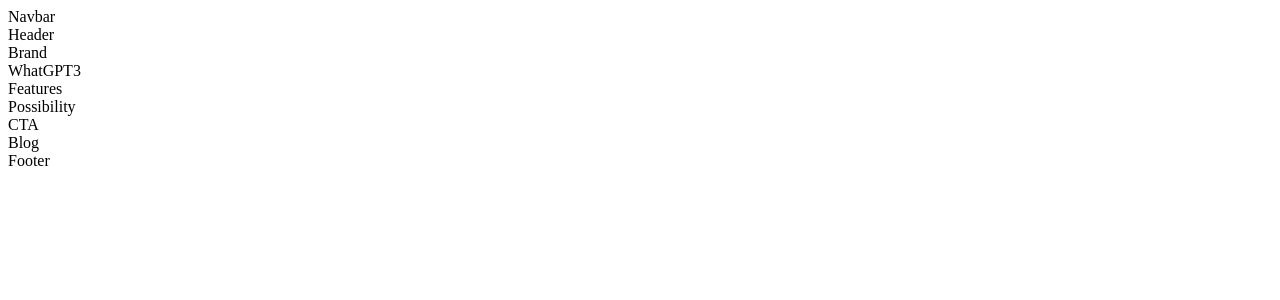
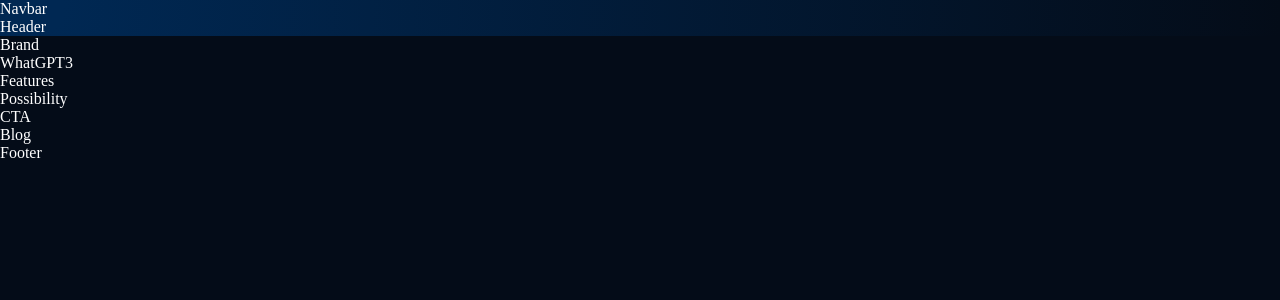
Before and after one commit to ander0308/website-react, a React (Create React App) app: page / in a window 1280 px wide. Shown: the top 300 px of the page. Built offline with nearby package versions, Linux system fonts and the light colour scheme.

Commit message:
App.css initial

```diff
--- /dev/null
+++ b/src/App.css
@@ -0,0 +1,115 @@
+* {
+  box-sizing: border-box;
+  padding: 0;
+  margin: 0;
+  scroll-behavior: smooth;
+  color: #fff;
+}
+
+body {
+  background: var(--color-bg);
+}
+
+a {
+  color: unset;
+  text-decoration: none;
+}
+
+.gradient__bg {
+  /* ff 3.6+ */
+  background: -moz-radial-gradient(
+    circle at 3% 25%,
+    rgba(0, 40, 83, 1) 2%,
+    rgba(4, 12, 24, 1) 100%
+  );
+
+  /* safari 5.1+,chrome 10+ */
+  background: -webkit-radial-gradient(
+    circle at 3% 25%,
+    rgba(0, 40, 83, 1) 2%,
+    rgba(4, 12, 24, 1) 100%
+  );
+
+  /* opera 11.10+ */
+  background: -o-radial-gradient(
+    circle at 3% 25%,
+    rgba(0, 40, 83, 1) 2%,
+    rgba(4, 12, 24, 1) 100%
+  );
+
+  /* ie 10+ */
+  background: -ms-radial-gradient(
+    circle at 3% 25%,
+    rgba(0, 40, 83, 1) 2%,
+    rgba(4, 12, 24, 1) 100%
+  );
+
+  /* global 92%+ browsers support */
+  background: radial-gradient(
+    circle at 3% 25%,
+    rgba(0, 40, 83, 1) 2%,
+    rgba(4, 12, 24, 1) 100%
+  );
+}
+
+.gradient__text {
+  background: var(--gradient-text);
+  background-clip: text;
+  -webkit-background-clip: text;
+  -webkit-text-fill-color: transparent;
+}
+
+.section__padding {
+  padding: 4rem 6rem;
+}
+
+.section__margin {
+  padding: 4rem 6rem;
+}
+
+.scale-up-center {
+  -webkit-animation: scale-up-center 0.4s cubic-bezier(0.39, 0.575, 0.565, 1)
+    both;
+  animation: scale-up-center 0.4s cubic-bezier(0.39, 0.575, 0.565, 1) both;
+}
+
+@-webkit-keyframes scale-up-center {
+  0% {
+    -webkit-transform: scale(0.5);
+    transform: scale(0.5);
+  }
+  100% {
+    -webkit-transform: scale(1);
+    transform: scale(1);
+  }
+}
+@keyframes scale-up-center {
+  0% {
+    -webkit-transform: scale(0.5);
+    transform: scale(0.5);
+  }
+  100% {
+    -webkit-transform: scale(1);
+    transform: scale(1);
+  }
+}
+
+@media screen and (max-width: 700px) {
+  .section__padding {
+    padding: 4rem;
+  }
+
+  .section__margin {
+    margin: 4rem;
+  }
+}
+
+@media screen and (max-width: 550px) {
+  .section__padding {
+    padding: 4rem 2rem;
+  }
+
+  .section__margin {
+    margin: 4rem 2rem;
+  }
+}
--- a/src/App.js
+++ b/src/App.js
@@ -2,6 +2,8 @@
 
 import { Footer, Blog, Possibility, Features, WhatGPT3, Header } from './containers';
 import { CTA, Brand, Navbar } from './components';
+import './App.css';
+import './index.css';
 
 const App = () => {
     return (
--- /dev/null
+++ b/src/index.css
@@ -0,0 +1,14 @@
+@import url("https://fonts.googleapis.com/css2?family=Manrope:wght@200;300;400;500;600;700;800&display=swap");
+
+:root {
+  --font-family: "Manrope", sans-serif;
+
+  --gradient-text: linear-gradient(89.97deg, #ae67fa 1.84%, #f49867 102.67%);
+  --gradient-bar: linear-gradient(103.22deg, #ae67fa -13.86%, #f49867 99.55%);
+
+  --color-bg: #040c18;
+  --color-footer: #031b34;
+  --color-blog: #042c54;
+  --color-text: #81afdd;
+  --color-subtext: #ff8a71;
+}
```
